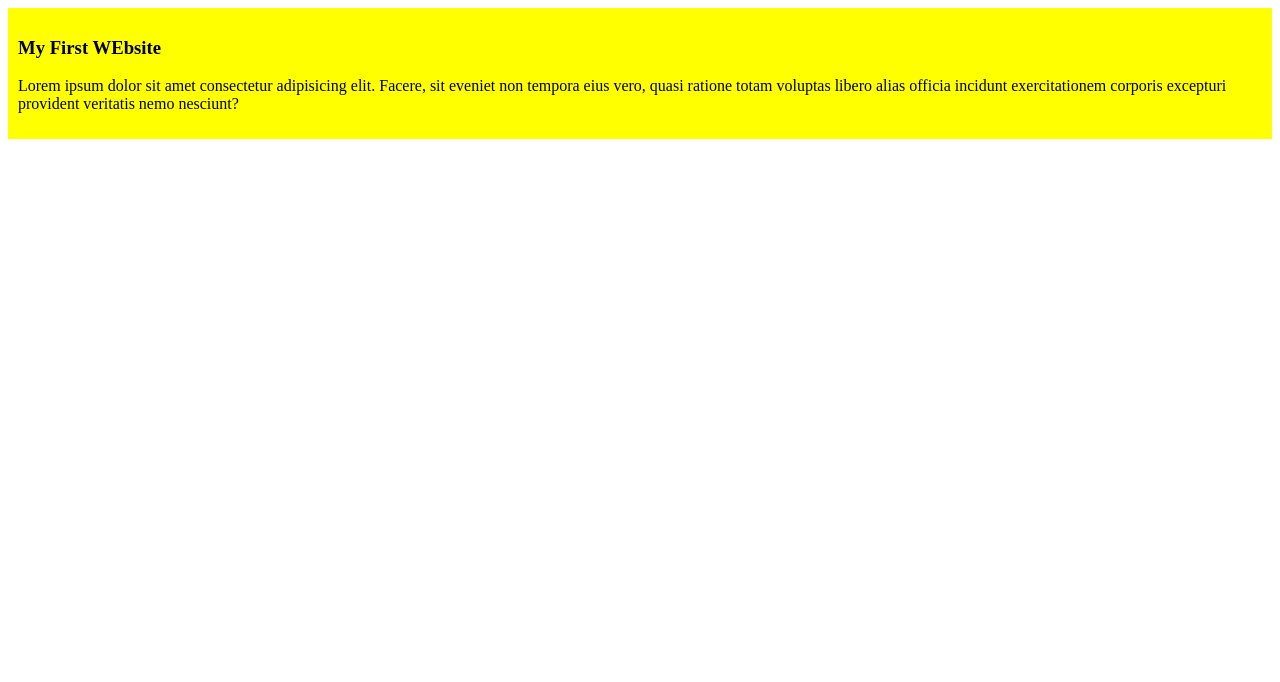
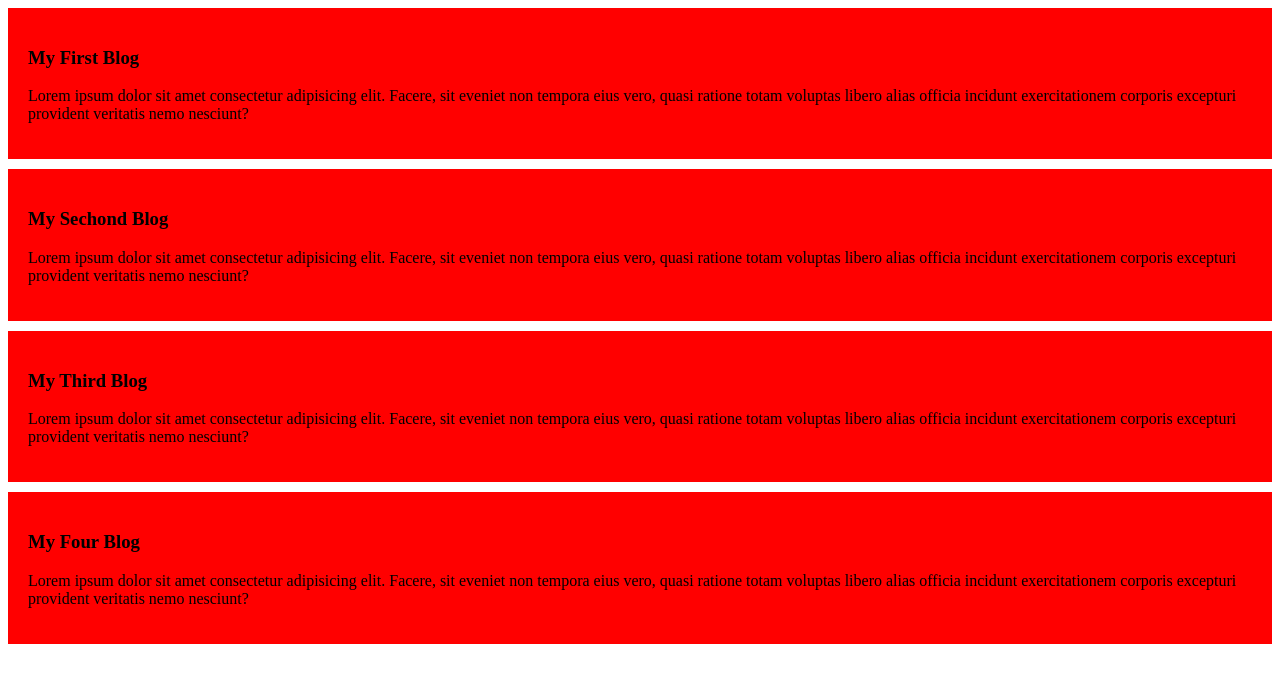
Before and after one commit to kamru25/my-simple-website, a plain HTML site: page index.html in a window 1280 px wide. Drawn offline with Linux system fonts and the light colour scheme.

Commit message:
added the new blog

```diff
--- a/index.html
+++ b/index.html
@@ -10,12 +10,31 @@
 
 <body>
   <div>
-    <h3>My First WEbsite</h3>
+    <h3>My First Blog</h3>
+    <p>Lorem ipsum dolor sit amet consectetur adipisicing elit. Facere, sit eveniet non tempora eius vero, quasi ratione
+      totam voluptas libero alias officia incidunt exercitationem corporis excepturi provident veritatis nemo nesciunt?
+    </p>
+  </div>
+  <div>
+    <h3>My Sechond Blog</h3>
+    <p>Lorem ipsum dolor sit amet consectetur adipisicing elit. Facere, sit eveniet non tempora eius vero, quasi ratione
+      totam voluptas libero alias officia incidunt exercitationem corporis excepturi provident veritatis nemo nesciunt?
+    </p>
+  </div>
+  <div>
+    <h3>My Third Blog</h3>
+    <p>Lorem ipsum dolor sit amet consectetur adipisicing elit. Facere, sit eveniet non tempora eius vero, quasi ratione
+      totam voluptas libero alias officia incidunt exercitationem corporis excepturi provident veritatis nemo nesciunt?
+    </p>
+  </div>
+  <div>
+    <h3>My Four Blog</h3>
     <p>Lorem ipsum dolor sit amet consectetur adipisicing elit. Facere, sit eveniet non tempora eius vero, quasi ratione
       totam voluptas libero alias officia incidunt exercitationem corporis excepturi provident veritatis nemo nesciunt?
     </p>
 
   </div>
+
 </body>
 
 </html>
--- a/styles/blog.css
+++ b/styles/blog.css
@@ -1,4 +1,5 @@
 div{
-  background-color: yellow;
-  padding: 10px;
+  background-color:red;
+  padding: 20px;
+  margin-bottom: 10px;
 }
```
